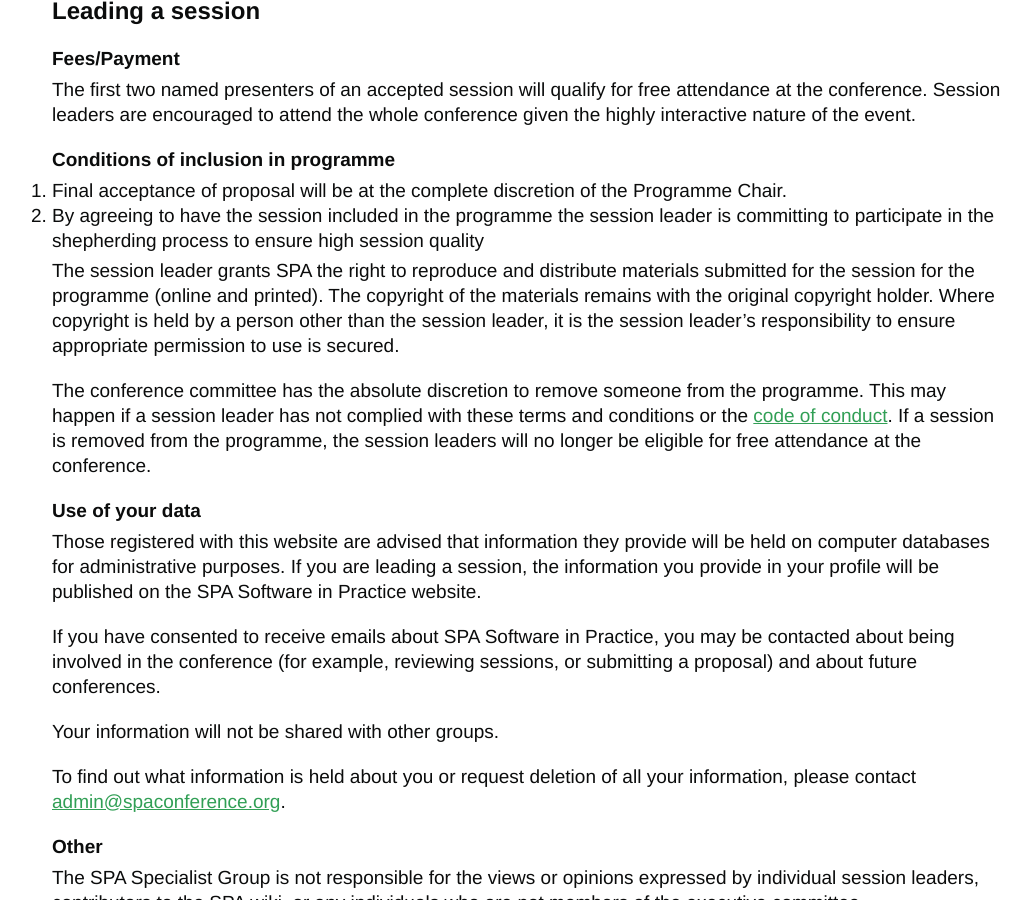
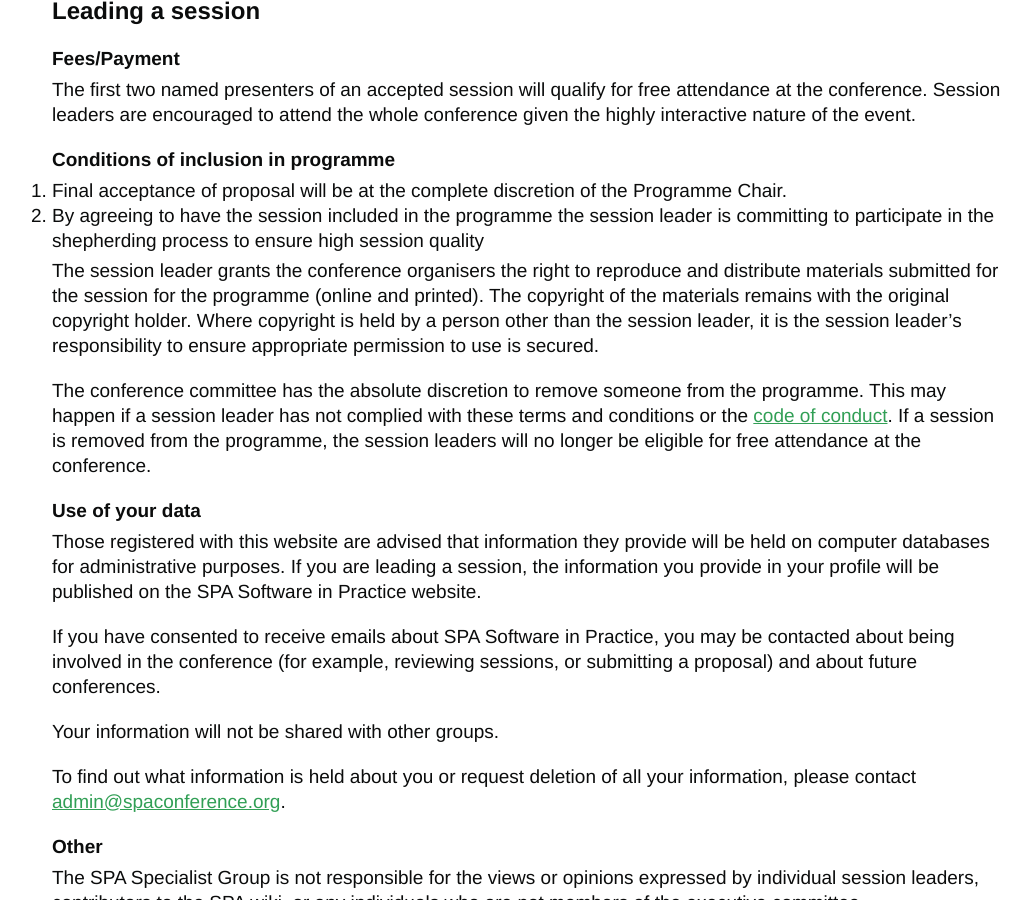
Before and after one commit to spaconference/spa-website, a Jekyll site: the page built from terms-and-conditions.md, in a window 1280 px wide and 900 px high, scrolled down 440 px. Shown: the whole window, without its empty margins (108-1139 px from the left). Built offline with Jekyll 4.4.1, drawn with Linux system fonts in a browser that asks for light colours.

Commit message:
Update reference to conference organisers in t&cs

```diff
--- a/terms-and-conditions.md
+++ b/terms-and-conditions.md
@@ -12,7 +12,7 @@
 <li>By agreeing to have the session included in the programme the session leader is committing to participate in the shepherding process to ensure high session quality</li>
 </ol>
 
-<p>The session leader grants SPA the right to reproduce and distribute materials submitted for the session for the programme (online and printed). The copyright of the materials remains with the original copyright holder. Where copyright is held by a person other than the session leader, it is the session leader’s responsibility to ensure appropriate permission to use is secured.</p>
+<p>The session leader grants the conference organisers the right to reproduce and distribute materials submitted for the session for the programme (online and printed). The copyright of the materials remains with the original copyright holder. Where copyright is held by a person other than the session leader, it is the session leader’s responsibility to ensure appropriate permission to use is secured.</p>
 
 <p>The conference committee has the absolute discretion to remove someone from the programme. This may happen if a session leader has not complied with these terms and conditions or the  <a href="{{ '/code-of-conduct.html' | relative_url }}" title="Code of Conduct" >code of conduct</a>. If a session is removed from the programme, the session leaders will no longer be eligible for free attendance at the conference.</p>
 
```
